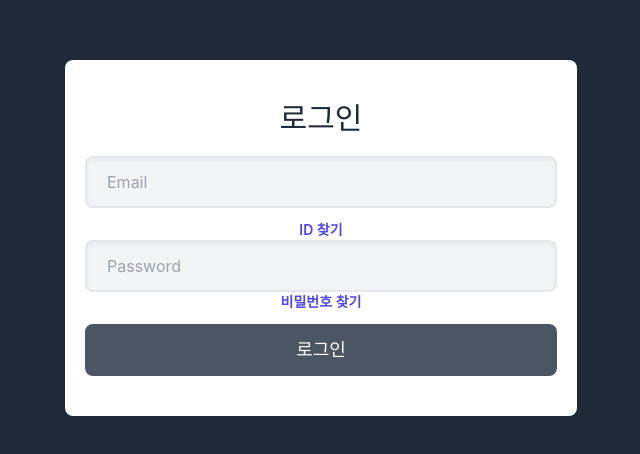
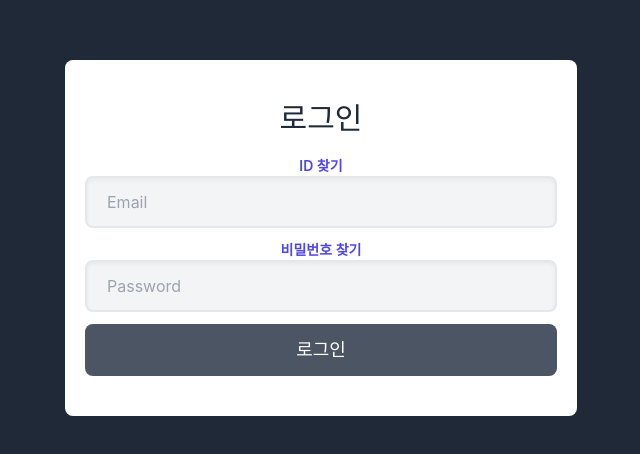
Before and after one commit to minbro99/react-tailwindcss, a React (Create React App) app: page /login in a window 1280 px wide. Shown: the part 162-616 px from the top of the page, without its empty margins (319-959 px from the left). Built offline with nearby package versions, Linux system fonts and the light colour scheme.

Commit message:
Feat: 추가 특정 아이디 비밀번호 입력 오류시 오류 메시지
특정한 형식의 아이디와 비밀번호 양식대로 입력하지 않으면
아이디와 비밀번호에 대한 입력방식의 오류 메시지 출력하는 if-else 함수문 추가

```diff
--- a/src/pages/Login.tsx
+++ b/src/pages/Login.tsx
@@ -3,12 +3,25 @@ import React, { useState } from "react";
 export const Login = () => {
     const [userName, setUserName] = useState('');
     const [userPassword, setUserPassword] = useState('');
+    const [errorMessage, setErrorMessage] = useState('');
 
-    const handleLoginClick = (event) => {
+    const handleLoginClick = (event: { preventDefault: () => void; }) => {
         event.preventDefault();
 
         const validUserName = 'admin';
         const validPassword = 'nuri1004!';
+        const englishRegex = /^[A-Za-z]+$/;
+        const passwordRegex = /^(?=.*[A-Za-z])(?=.*\d)(?=.*[!@#$%^&*])[A-Za-z\d!@#$%^&*]{8,}$/;
+
+        if (!englishRegex.test(userName)) {
+            setErrorMessage('아이디 형식이 잘못되었습니다.');
+            return;
+        } else if (!passwordRegex.test(userPassword)) {
+            setErrorMessage('비밀번호 형식이 잘못되었습니다. 최소 8자, 영어, 숫자 및 특수문자가 포함되어야 합니다.');
+            return;
+        } else {
+            setErrorMessage('');
+        }
 
         if (userName === validUserName && userPassword === validPassword) {
             window.location.href = '/';
@@ -22,6 +35,11 @@ export const Login = () => {
             <div className="bg-white w-full max-w-lg py-10 rounded-lg text-center">
                 <h3 className="text-3xl text-gray-800">로그인</h3>
                 <form className="flex flex-col mt-5 px-5" onSubmit={handleLoginClick}>
+                <div className="text-sm">
+                        <a href="#" className="font-semibold text-indigo-600 hover:text-indigo-500">
+                            ID 찾기
+                        </a>
+                    </div>
                     <input
                         type="text"
                         placeholder="Email"
@@ -31,7 +49,7 @@ export const Login = () => {
                     />
                     <div className="text-sm">
                         <a href="#" className="font-semibold text-indigo-600 hover:text-indigo-500">
-                            ID 찾기
+                            비밀번호 찾기
                         </a>
                     </div>
                     <input
@@ -41,11 +59,11 @@ export const Login = () => {
                         value={userPassword}
                         onChange={(e) => setUserPassword(e.target.value)}
                     />
-                    <div className="text-sm">
-                        <a href="#" className="font-semibold text-indigo-600 hover:text-indigo-500">
-                            비밀번호 찾기
-                        </a>
-                    </div>
+                    {errorMessage && (
+                        <div className="text-red-500 text-sm mt-1">{errorMessage}</div>
+                    )}
+
+
                     <button
                         type="submit"
                         className="py-3 px-5 bg-gray-600 text-white mt-3 text-lg rounded-lg focus:outline-none hover:opacity-90"
```
